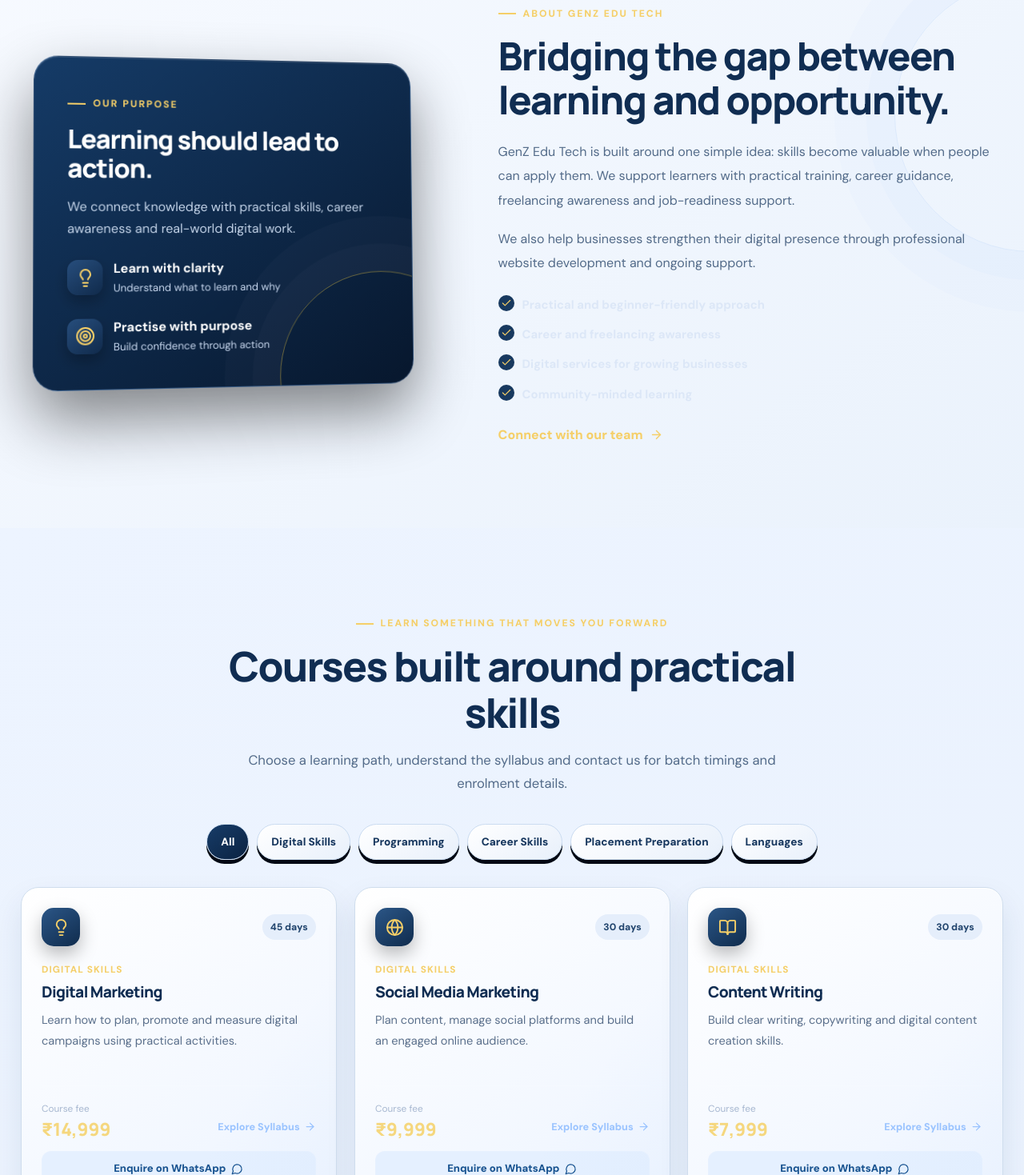
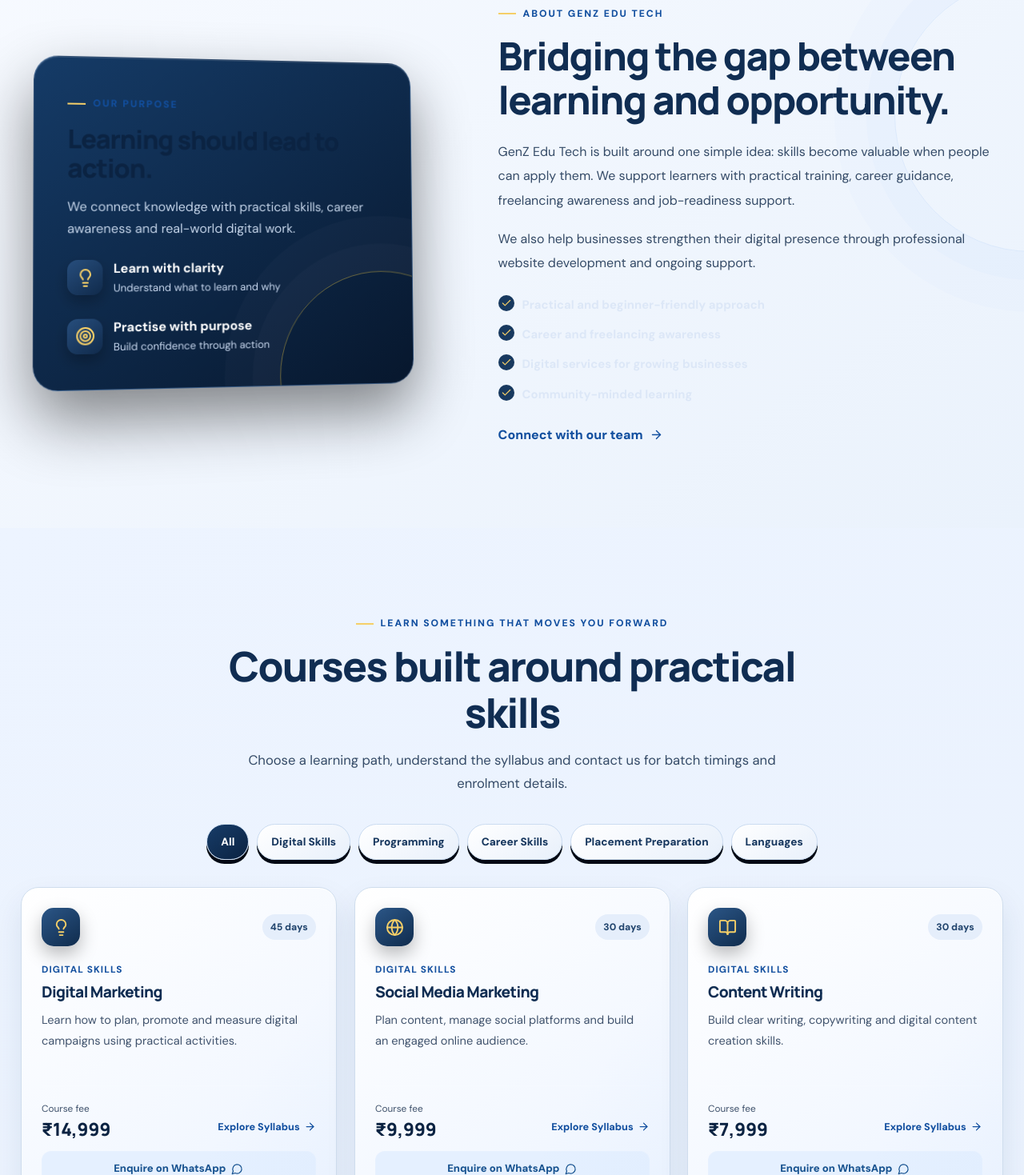
Before and after one commit to vctwit029-hu/GenZ-Edu-Tech, a React (Vite) app: page / in a window 1280 px wide. Shown: the part 1041-2510 px from the top of the page at 80% size. Built offline with nearby package versions, Linux system fonts and the light colour scheme.

Commit message:
Improve text contrast and readability across themes

```diff
--- a/index.css
+++ b/index.css
@@ -371,3 +371,71 @@ p{color:inherit}
   .reveal-on-scroll { opacity: 1; transform: none; filter: none; }
   .hero-copy, .hero-visual-3d { animation: none !important; }
 }
+
+
+/* Readability pass: stronger text contrast in both themes. */
+.site:not(.dark-mode) {
+  --ink: #142b49;
+  --muted: #354b67;
+  --navy: #0b2342;
+  --blue: #1456ad;
+}
+.site:not(.dark-mode) h1,
+.site:not(.dark-mode) h2,
+.site:not(.dark-mode) h3,
+.site:not(.dark-mode) h4 { color: #0b2342; }
+.site:not(.dark-mode) .hero-copy h1 span { color: #124f9f; }
+.site:not(.dark-mode) .hero-copy>p,
+.site:not(.dark-mode) .section-heading p,
+.site:not(.dark-mode) .about-copy p,
+.site:not(.dark-mode) .founder-copy p,
+.site:not(.dark-mode) .impact-grid p,
+.site:not(.dark-mode) .dev-intro-copy p,
+.site:not(.dark-mode) .freelance-panel p,
+.site:not(.dark-mode) .contact-action p { color: #354b67; }
+.site:not(.dark-mode) .course-card>p,
+.site:not(.dark-mode) .benefit-card p,
+.site:not(.dark-mode) .price-card p,
+.site:not(.dark-mode) .price-card li,
+.site:not(.dark-mode) .impact-cards span,
+.site:not(.dark-mode) .quote-grid footer,
+.site:not(.dark-mode) .course-note,
+.site:not(.dark-mode) .package-note,
+.site:not(.dark-mode) .course-bottom small { color: #40536d; }
+.site:not(.dark-mode) .eyebrow,
+.site:not(.dark-mode) .course-category,
+.site:not(.dark-mode) .text-link,
+.site:not(.dark-mode) .syllabus-btn { color: #124f9f; }
+.site:not(.dark-mode) .course-bottom strong,
+.site:not(.dark-mode) .package-price,
+.site:not(.dark-mode) .impact-cards strong,
+.site:not(.dark-mode) .quote-grid p { color: #0b2342; }
+.site:not(.dark-mode) .nav-links>a:not(.btn),
+.site:not(.dark-mode) .brand { color: #0b2342; }
+.site:not(.dark-mode) .contact-action>small,
+.site:not(.dark-mode) .contact-action p { color: #354b67; }
+
+/* Keep dark-theme supporting copy bright enough against dark surfaces. */
+.dark-mode .hero-copy>p,
+.dark-mode .section-heading p,
+.dark-mode .about-copy p,
+.dark-mode .founder-copy p,
+.dark-mode .impact-grid p,
+.dark-mode .dev-intro-copy p,
+.dark-mode .freelance-panel p,
+.dark-mode .course-card>p,
+.dark-mode .benefit-card p,
+.dark-mode .price-card p,
+.dark-mode .price-card li,
+.dark-mode .course-note,
+.dark-mode .package-note,
+.dark-mode .course-bottom small,
+.dark-mode .impact-cards span,
+.dark-mode .quote-grid footer,
+.dark-mode .syllabus-modal>p,
+.dark-mode .modal-note { color: #c4d2e5; }
+.dark-mode .eyebrow,
+.dark-mode .course-category,
+.dark-mode .text-link,
+.dark-mode .syllabus-btn { color: #9bc5ff; }
+.dark-mode .course-enquire { color: #d5e7ff; }
```
